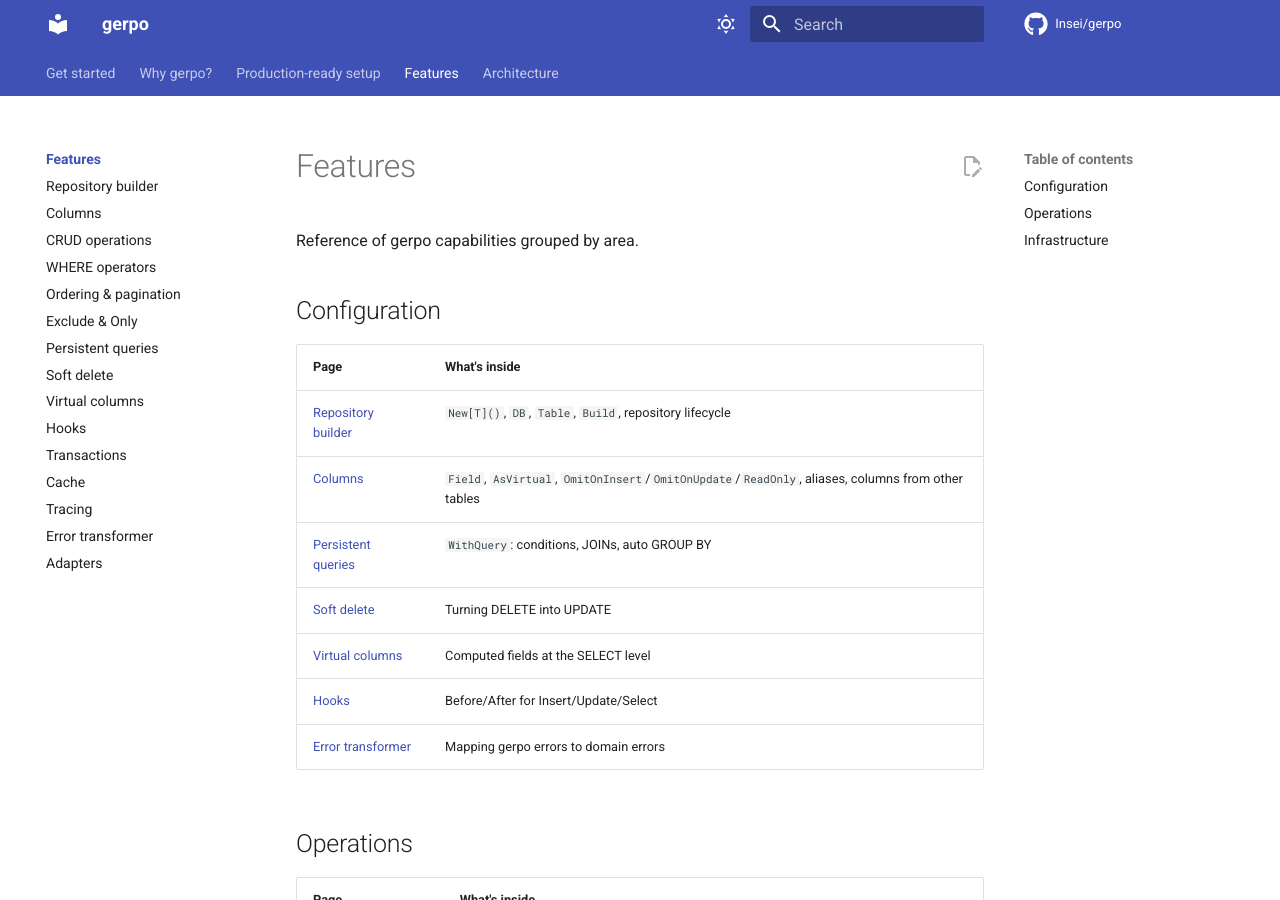
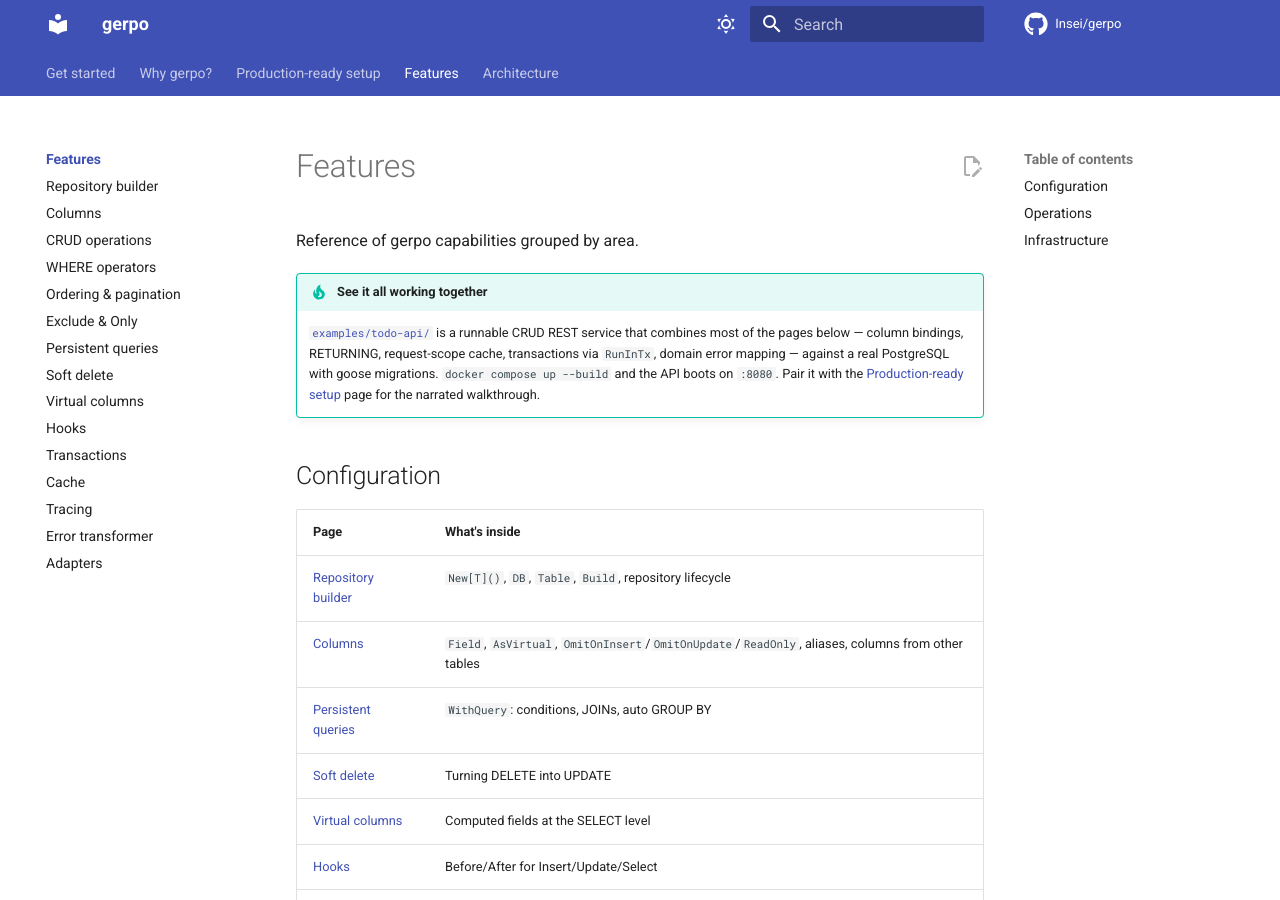
Before and after one commit to Insei/gerpo, an MkDocs documentation site: the page built from docs/features/index.md, in a window 1280 px wide and 900 px high. Built offline with MkDocs 1.6.1 and Material for MkDocs 9.7.7, drawn with Linux system fonts in a browser that asks for light colours; comment, search, counter and statistics services are not loaded.

Commit message:
docs: add examples/todo-api callouts across the site
Three entry points now point new readers at the runnable example:

- docs/index.md — a new card in the "What to read next" grid for the
  runnable todo-api, sitting right after Production-ready setup.
- docs/production-setup.md — an inline tip at the top of the page, so
  the narrated walkthrough and the working project are linked both
  ways.
- docs/features/index.md — a tip above the feature tables noting that
  todo-api exercises most of them end-to-end.

```diff
--- a/docs/features/index.md
+++ b/docs/features/index.md
@@ -1,6 +1,9 @@
 # Features
 
 Reference of gerpo capabilities grouped by area.
+
+!!! tip "See it all working together"
+    [`examples/todo-api/`](https://github.com/Insei/gerpo/tree/main/examples/todo-api) is a runnable CRUD REST service that combines most of the pages below — column bindings, RETURNING, request-scope cache, transactions via `RunInTx`, domain error mapping — against a real PostgreSQL with goose migrations. `docker compose up --build` and the API boots on `:8080`. Pair it with the [Production-ready setup](../production-setup.md) page for the narrated walkthrough.
 
 ## Configuration
 
```
Also changed, not shown: docs/index.md (+4 -0 lines), docs/production-setup.md (+3 -0 lines).
